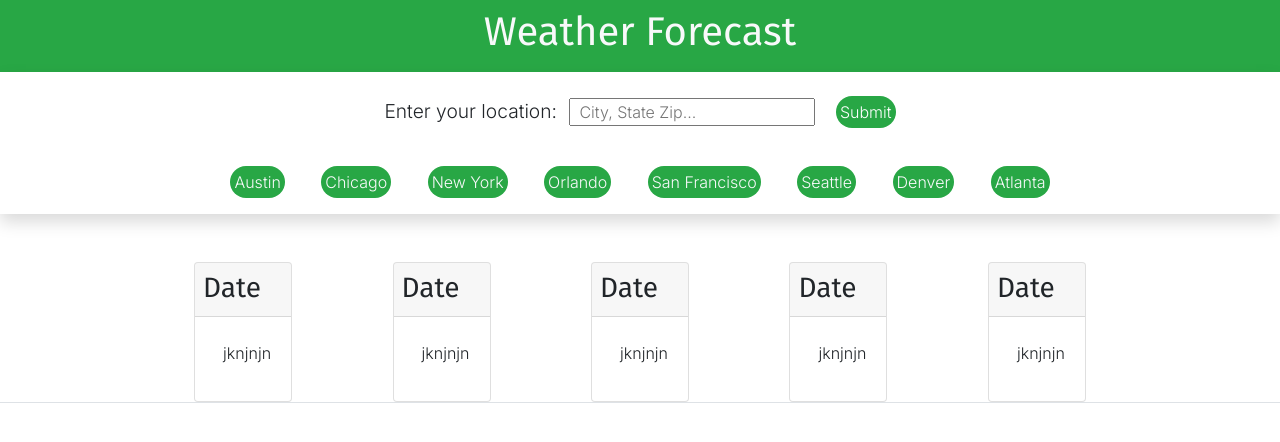
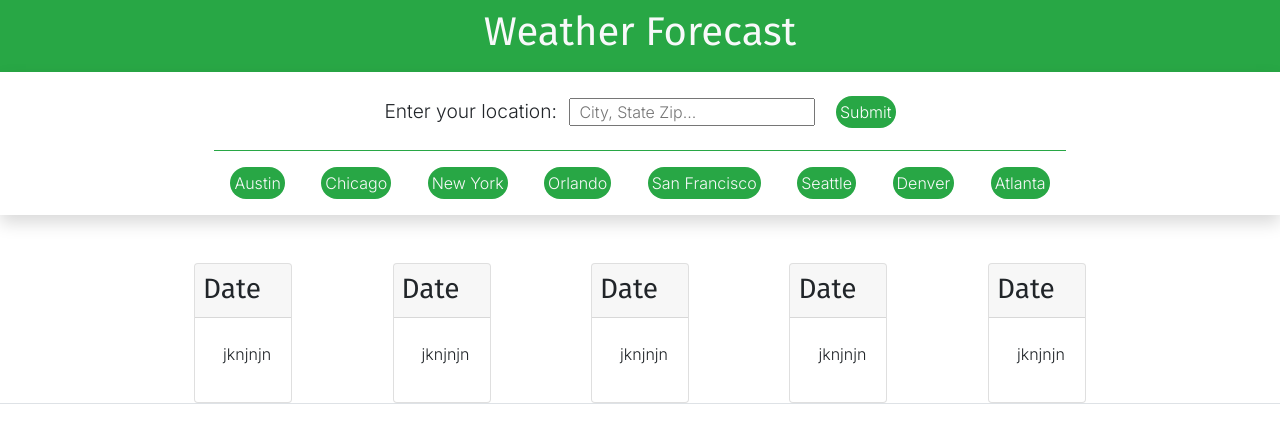
Before and after one commit to BrandonShoemaker/weather-forecast, a plain HTML site: page index.html in a window 1280 px wide. Drawn offline with nearby package versions, Linux system fonts and the light colour scheme.

Commit message:
Changed some styles

```diff
--- a/assets/css/style.css
+++ b/assets/css/style.css
@@ -45,6 +45,10 @@ body{
     font-size: 1em;
 }
 
+.top-green-border{
+    border-top: .1em solid #28a745;
+}
+
 .btn-predefined-location:hover{
     background-color: #4aa728;
 }
```
